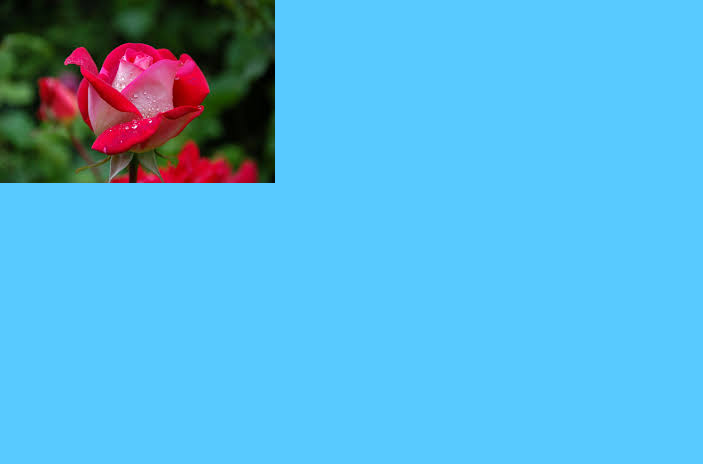
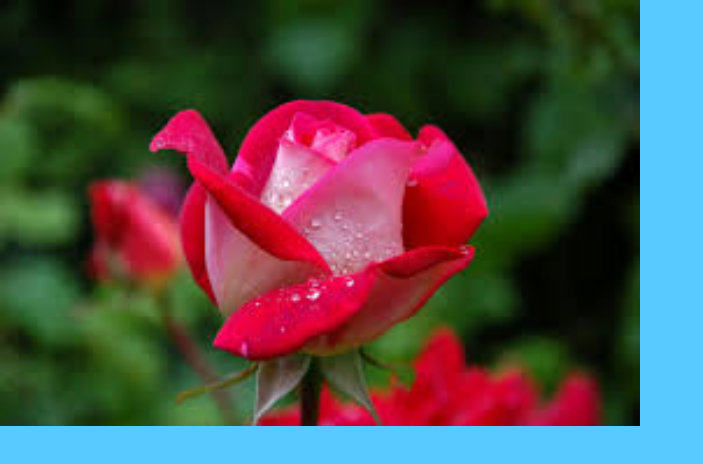
Before and after one commit to bboy432/gramstesting, a plain HTML site: page index.html in a window 1280 px wide. Shown: the whole page, without its empty margins (0-703 px from the left). Drawn offline with Linux system fonts and the light colour scheme.

Commit message:
style.css

```diff
--- a/style.css
+++ b/style.css
@@ -14,3 +14,24 @@ body {
   top: 50%;  /* Vertical centering (optional) */
   transform: translateY(-50%); /* Vertical centering (optional) */
 }
+.container {
+  position: relative; /* Needed for absolute positioning of image */
+  width: 100vw; /* Set container width to 100% viewport width */
+  height: 100vh; /* Set container height to 100% viewport height (optional) */
+}
+
+.container img {
+  position: absolute; /* Make image absolutely positioned */
+  top: 0; /* Position image at the top */
+  left: 0; /* Position image at the left */
+  width: 50%; /* Set image width to 50% */
+  object-fit: cover; /* Scale image to fill container while maintaining aspect ratio */
+}
+
+.text-content {
+  padding: 20px; /* Add some padding for better readability */
+  background-color: #f2f2f2; /* Optional background color for text area */
+  margin-top: 0; /* Remove default margin-top */
+  /* Optional positioning based on image height */
+  /* height: calc(100vh - image height);  */
+}
```
